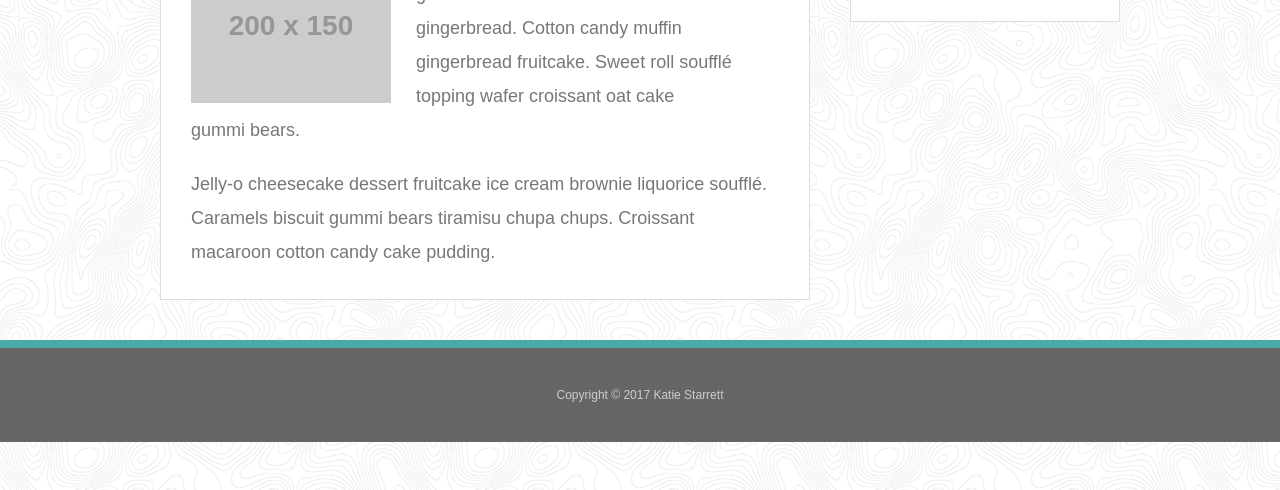
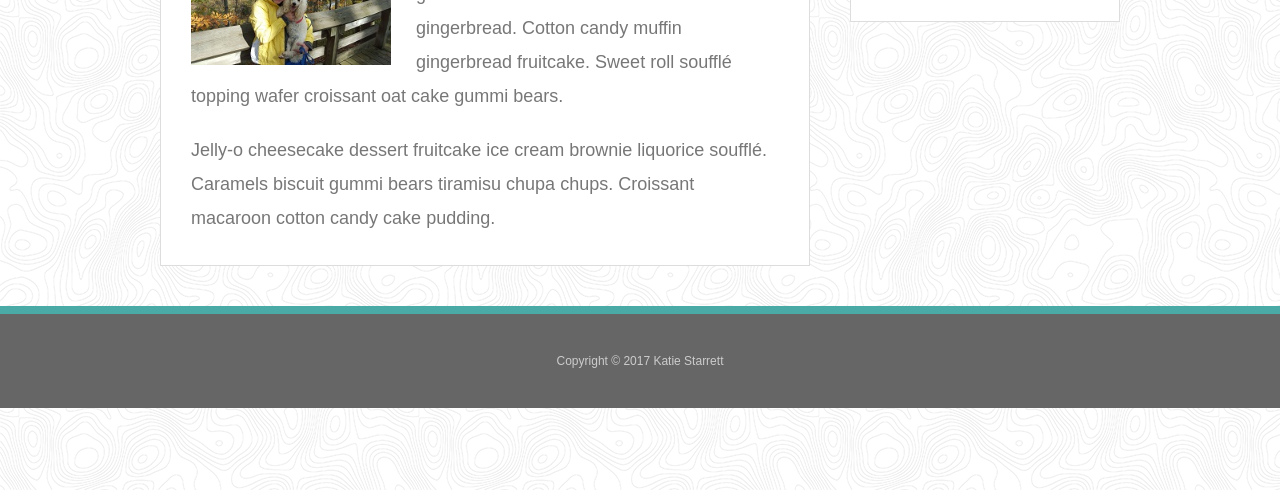
Before and after one commit to kstarre/Responsive-Portfolio, a plain HTML site: page index.html in a window 1280 px wide. Shown: the part 310-800 px from the top of the page. Drawn offline with Linux system fonts and the light colour scheme; placeholder pictures from the web are drawn by us.

Commit message:
final edits

```diff
--- a/index.html
+++ b/index.html
@@ -25,7 +25,7 @@
 
     <section class="main-section">
       <h1>About Me</h1>
-      <img src="http://placehold.it/200x150" class="auth-image" alt="Your Name">
+      <img src="assets/images/profile-pic.jpg" class="auth-image" alt="Your Name">
       <p>Marshmallow jelly souffl&eacute; pastry biscuit gummi bears tootsie roll tootsie roll gingerbread. Cotton candy muffin gingerbread fruitcake. Sweet roll souffl&eacute; topping wafer croissant oat cake gummi&nbsp;bears.</p>
       <p>Jelly-o cheesecake dessert fruitcake ice cream brownie liquorice souffl&eacute;. Caramels biscuit gummi bears tiramisu chupa chups. Croissant macaroon cotton candy cake pudding.</p>
     </section>
```
Also changed, not shown: assets/images/profile-pic.jpg (added).
